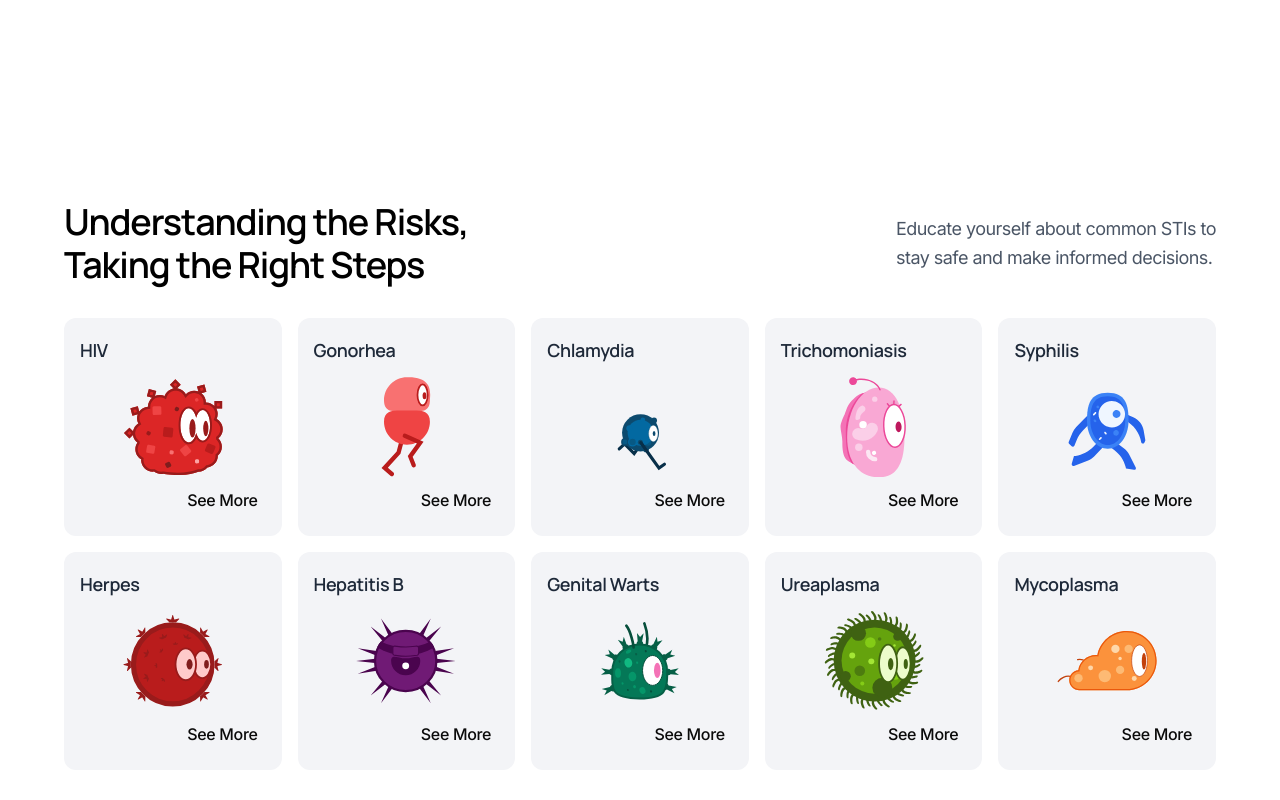
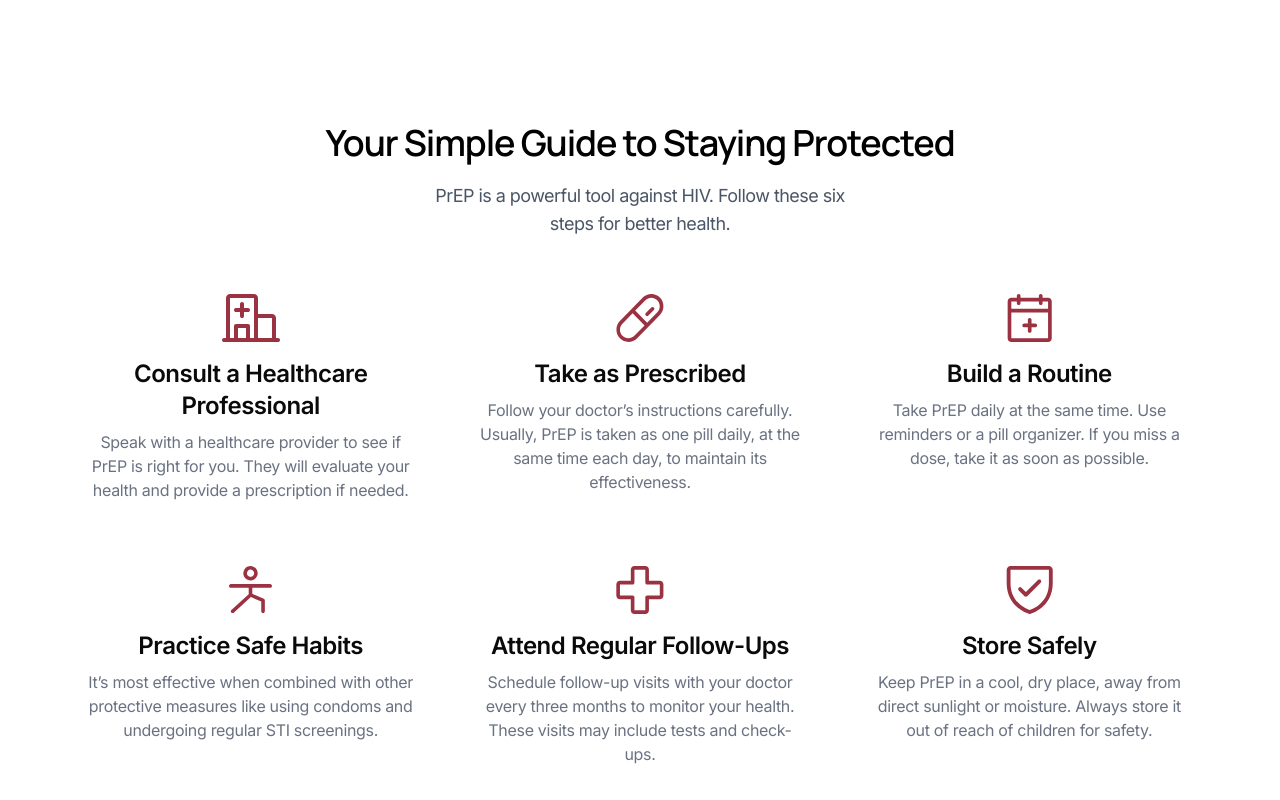
Before and after one commit to anamarisa/pharmacy-landing-page, a React (Vite) app: page / in a window 1280 px wide. Shown: the part 760-1560 px from the top of the page. Built offline with nearby package versions, Linux system fonts and the light colour scheme.

Commit message:
update content

```diff
--- a/src/components/GetTested.jsx
+++ b/src/components/GetTested.jsx
@@ -31,11 +31,11 @@ export default function GetTestedSection() {
 
         {/* Info Cards */}
         <div className="space-y-4">
-          <InfoCard
+          {/* <InfoCard
             icon={<img src={Lightbulb} alt="" className="w-8 h-8" />}
             title="Why Are People Dropping Off?"
             content="Many users stop the process because they don’t want to go in person. But a lab test is mandatory — it’s not optional."
-          />
+          /> */}
           <InfoCard
             icon={<img src={ExclamationMark} alt="" className="w-8 h-8" />}
             title="Why This Matters"
--- a/src/components/LandingPage.jsx
+++ b/src/components/LandingPage.jsx
@@ -27,7 +27,7 @@ export default function LandingPage() {
           privacyRef.current?.scrollIntoView({ behavior: "smooth" })
         }
       />
-      <STIAwareness />
+      {/* <STIAwareness /> */}
       <PrepGuide />
       <div ref={privacyRef}>
         <PrivacyAccordion />
```
